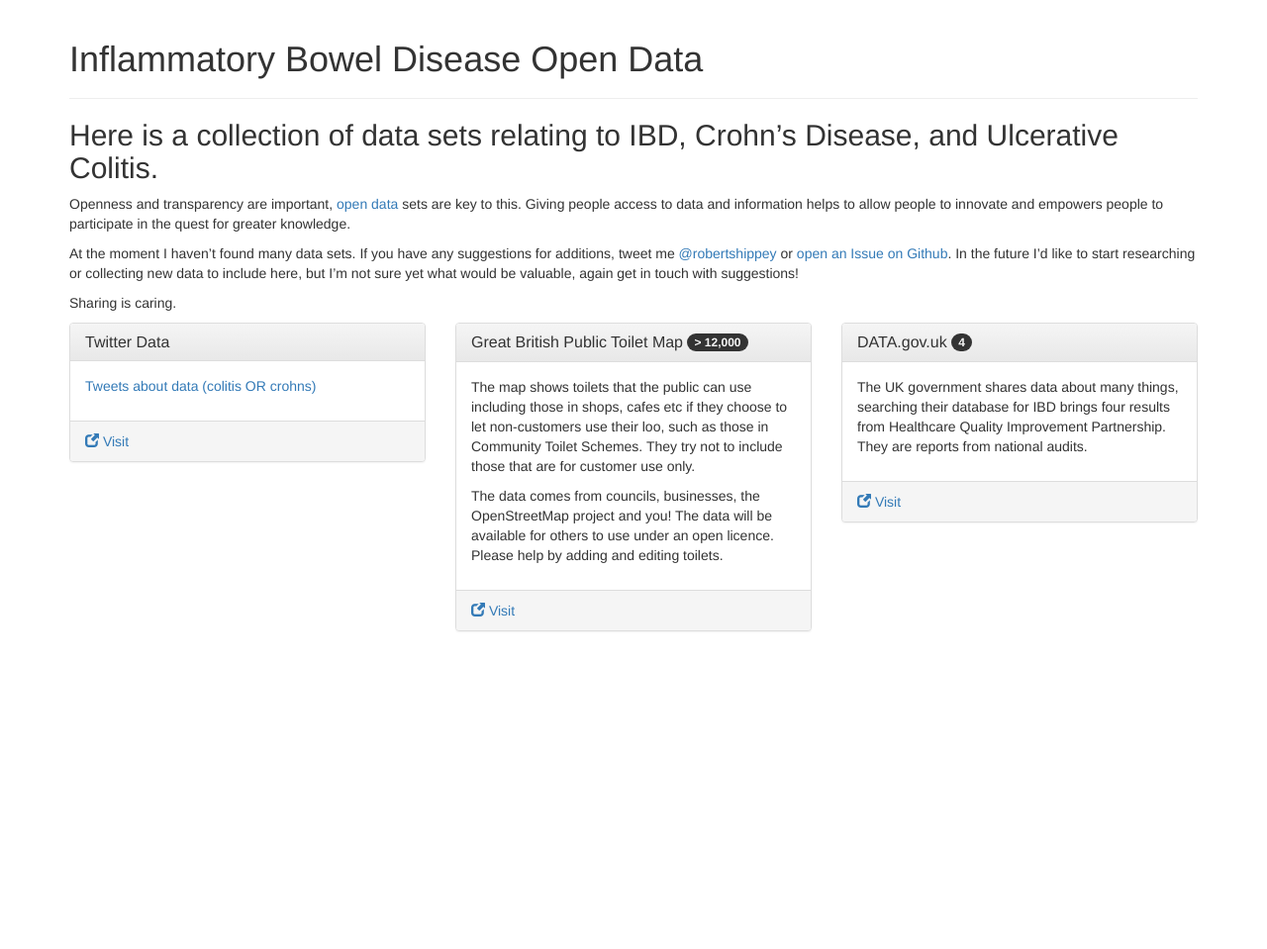
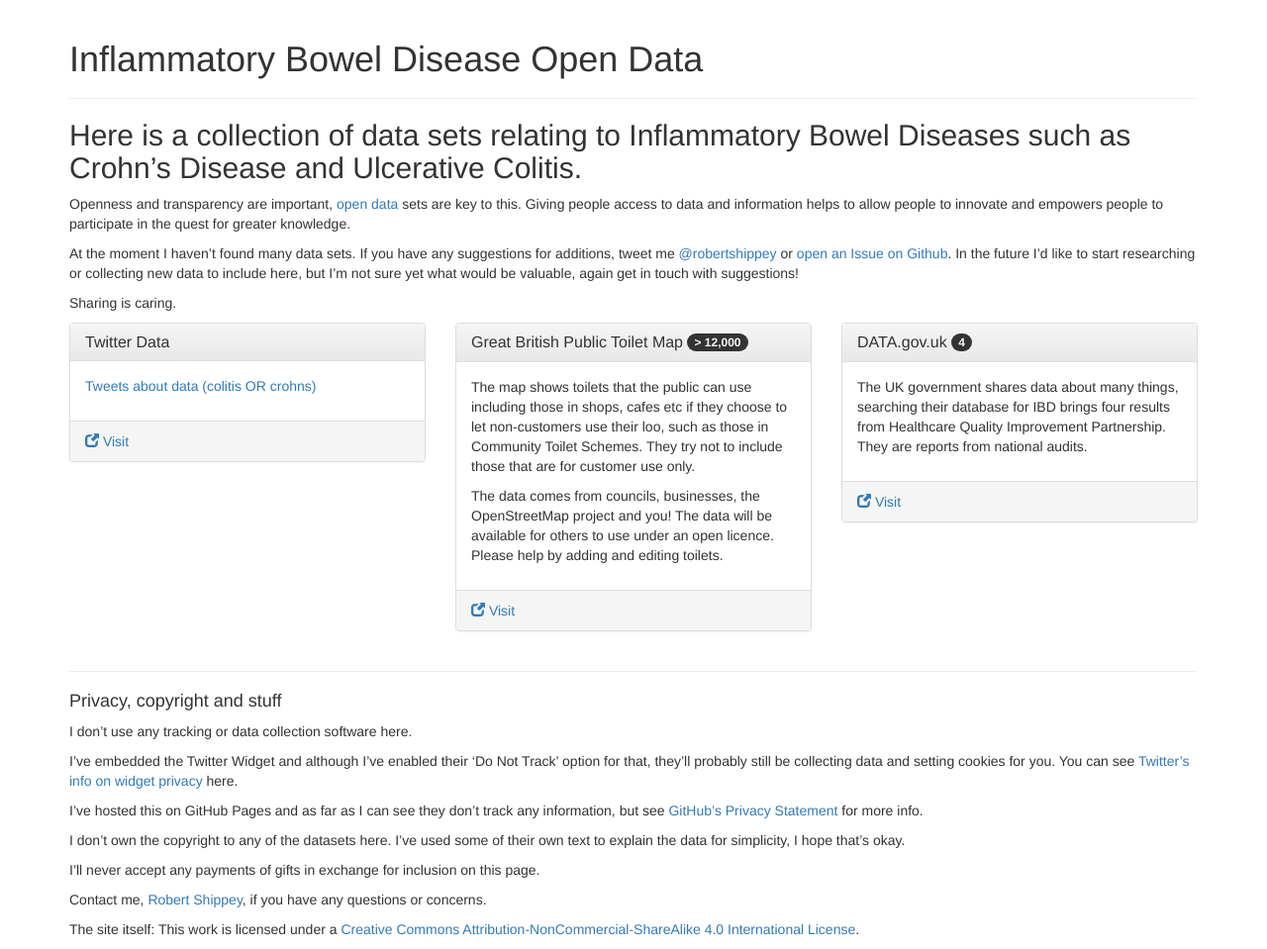
Before and after one commit to RobertShippey/IBD-data, a Jekyll site: the page built from index.md, in a window 1280 px wide. Shown: the whole page at 99% size. Built offline with Jekyll 4.4.1, drawn with Linux system fonts in a browser that asks for light colours; nearby versions of some CDN libraries; comment, search, counter and statistics services are not loaded; before the commit the page ends 900 px from its top, so only the background shows below that.

Commit message:
Update index.md

```diff
--- a/index.md
+++ b/index.md
@@ -4,7 +4,7 @@ title: IBD Open Data
 description: " "
 ---
 
-## Here is a collection of data sets relating to IBD, Crohn's Disease, and Ulcerative Colitis.
+## Here is a collection of data sets relating to Inflammatory Bowel Diseases such as Crohn's Disease and Ulcerative Colitis.
 
 Openness and transparency are important, [open data](https://en.wikipedia.org/wiki/Open_data) sets are key to this. Giving people access to data and information helps to allow people to innovate and empowers people to participate in the quest for greater knowledge.
 
@@ -36,3 +36,21 @@ Sharing is caring.
 {% cycle ' ', ' ', '</div>' %}
 
 {% endfor %}
+
+- - - - -
+
+#### Privacy, copyright and stuff
+
+I don't use any tracking or data collection software here.
+
+I've embedded the Twitter Widget and although I've enabled their 'Do Not Track' option for that, they'll probably still be collecting data and setting cookies for you. You can see [Twitter's info on widget privacy](https://dev.twitter.com/web/overview/privacy) here.
+
+I've hosted this on GitHub Pages and as far as I can see they don't track any information, but see [GitHub's Privacy Statement](https://help.github.com/articles/github-privacy-statement/) for more info.
+
+I don't own the copyright to any of the datasets here. I've used some of their own text to explain the data for simplicity, I hope that's okay.
+
+I'll never accept any payments of gifts in exchange for inclusion on this page.
+
+Contact me, [Robert Shippey](https://twitter.com/robertshipey), if you have any questions or concerns.
+
+The site itself: This work is licensed under a <a rel="license" href="http://creativecommons.org/licenses/by-nc-sa/4.0/">Creative Commons Attribution-NonCommercial-ShareAlike 4.0 International License</a>.
```
